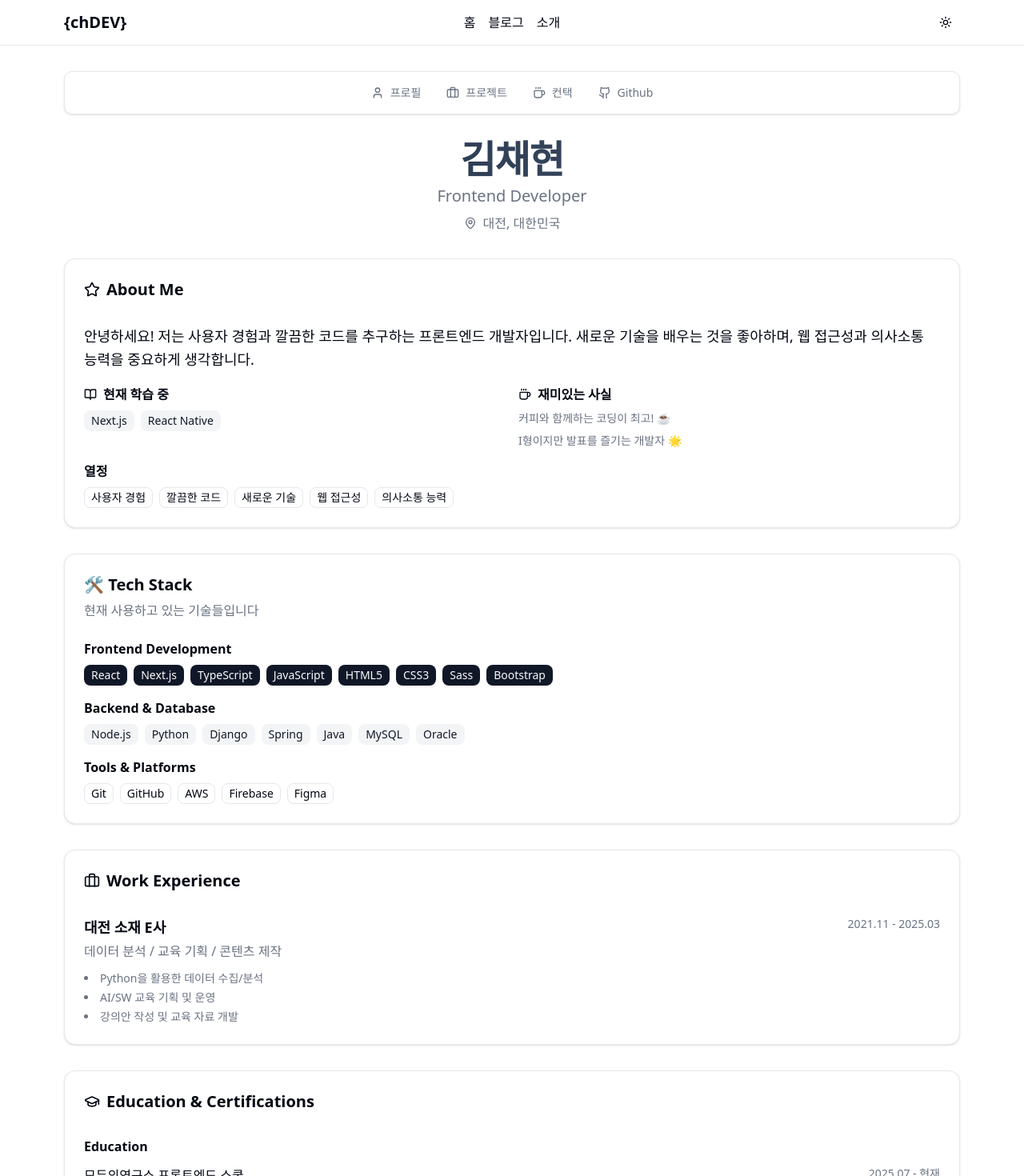
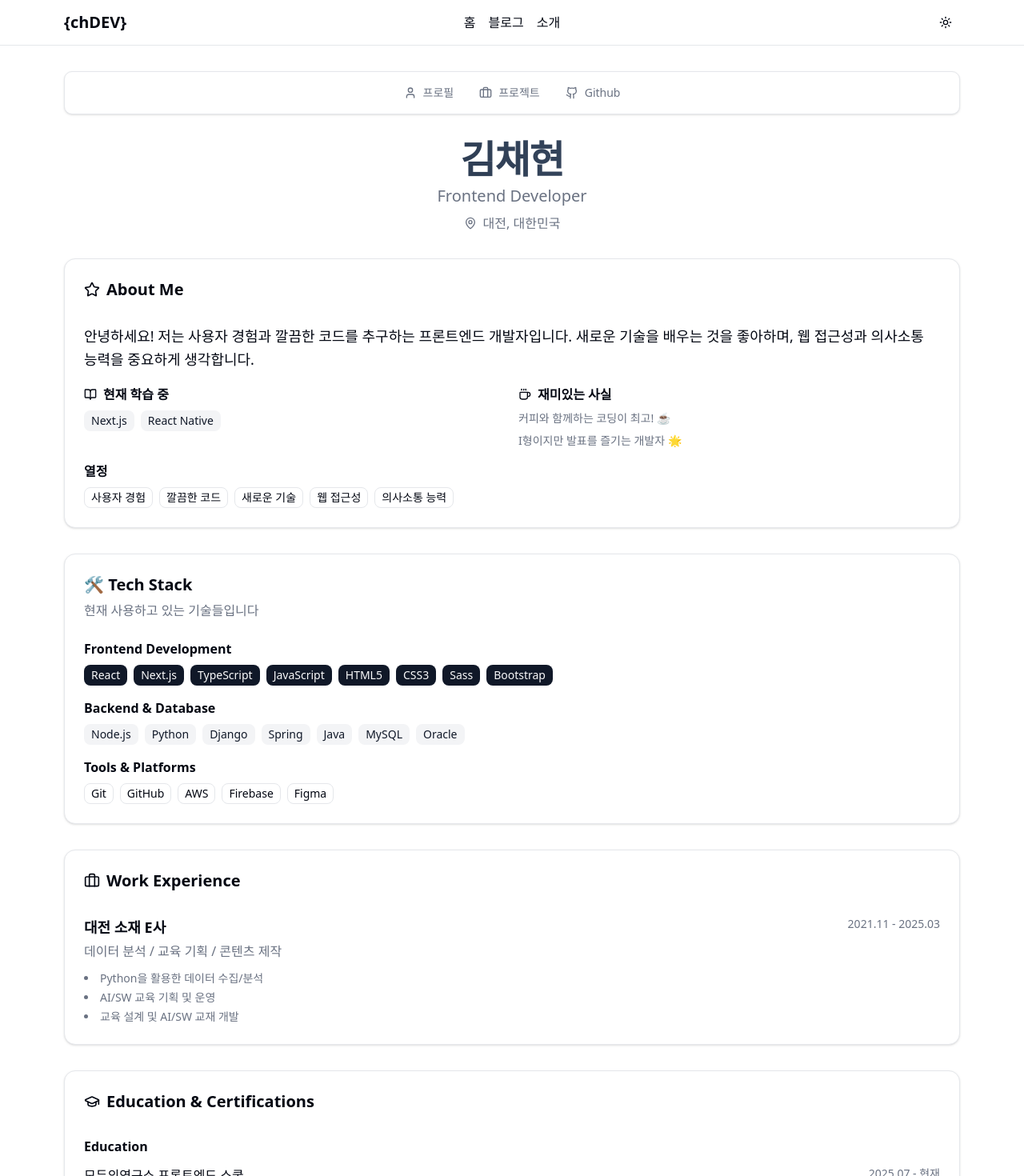
Before and after one commit to chdev-kr/2025-nextjs-notion-blog, a Next.js app: page /about in a window 1280 px wide. Shown: the top 1470 px of the page at 80% size. Built offline with nearby package versions, Linux system fonts and the light colour scheme; no server answers.

Commit message:
:memo: about 페이지 내용 일부 수정

```diff
--- a/app/about/layout.tsx
+++ b/app/about/layout.tsx
@@ -1,6 +1,6 @@
 import { ReactNode } from 'react';
 import Link from 'next/link';
-import { User, Briefcase, Coffee, Github } from 'lucide-react';
+import { User, Briefcase, Github } from 'lucide-react';
 
 interface AboutLayoutProps {
   children: ReactNode;
@@ -11,7 +11,7 @@ const menuItems = [
   // { icon: Code2, label: '기술 스택', href: '#tech-stack', anchor: true },
   { icon: Briefcase, label: '프로젝트', href: '/about/projects' },
   // { icon: Newspaper, label: '블로그', href: '/about/blog' },
-  { icon: Coffee, label: '컨택', href: '/about/contact' },
+  // { icon: Coffee, label: '컨택', href: '/about/contact' },
   { icon: Github, label: 'Github', href: 'https://github.com/chdev-kr/chdev-kr', external: true },
 ];
 
--- a/app/about/page.tsx
+++ b/app/about/page.tsx
@@ -84,7 +84,7 @@ export default function About() {
       description: [
         'Python을 활용한 데이터 수집/분석',
         'AI/SW 교육 기획 및 운영',
-        '강의안 작성 및 교육 자료 개발',
+        '교육 설계 및 AI/SW 교재 개발',
       ],
     },
   ];
```
